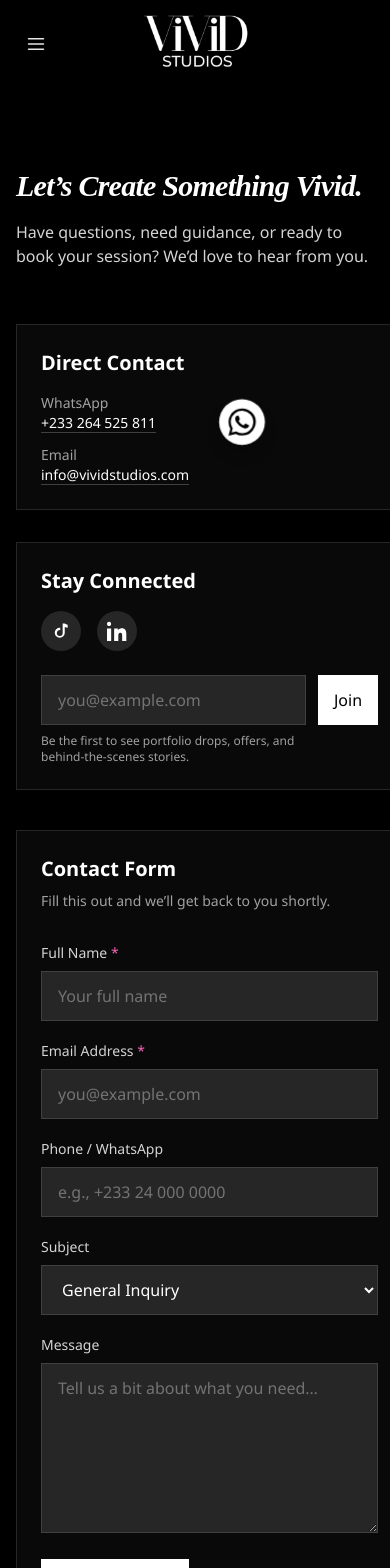
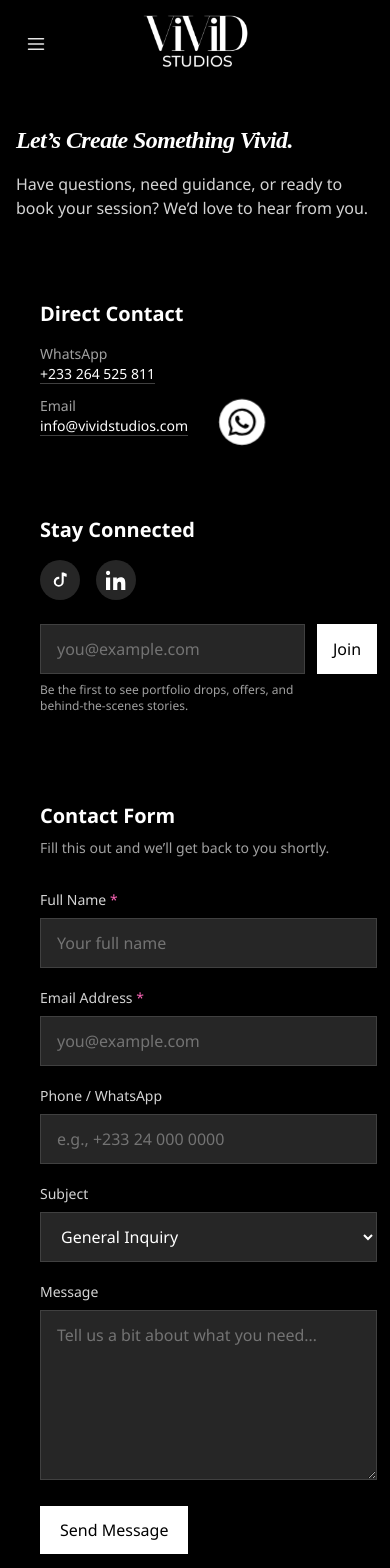
Before and after one commit to elijaharhinful/vivid-studios, a React (Vite) app: page /contact in a window 390 px wide. Shown: the top 1568 px of the page. Built offline with nearby package versions, Linux system fonts and the light colour scheme; a web font is replaced by a local one.

Commit message:
chore: removed borders on contact page

```diff
--- a/src/pages/Contact.tsx
+++ b/src/pages/Contact.tsx
@@ -16,9 +16,9 @@ export default function Contact() {
       <Navigation />
 
       {/* Hero */}
-      <section className="relative overflow-hidden pt-18 pb-14 sm:pt-22 sm:pb-20">
+      <section className="relative overflow-hidden pt-7 pb-14 sm:pt-22 sm:pb-20">
         <div className="container mx-auto px-4 max-w-6xl relative">
-          <h1 className="text-3xl sm:text-5xl font-display italic font-bold tracking-tight text-white">
+          <h1 className="text-2xl sm:text-5xl font-display italic font-bold tracking-tight text-white">
             Let’s Create Something Vivid.
           </h1>
           <p className="mt-4 max-w-3xl text-base sm:text-lg text-neutral-300">
@@ -34,7 +34,7 @@ export default function Contact() {
           {/* Left: Direct contact + social + newsletter */}
           <aside className="lg:col-span-1 space-y-8">
             {/* Card: Direct Contact */}
-            <div className="border border-neutral-800 bg-neutral-900/40 p-6">
+            <div className="p-6">
               <h2 className="text-xl font-semibold text-white">
                 Direct Contact
               </h2>
@@ -63,7 +63,7 @@ export default function Contact() {
             </div>
 
             {/* Card: Stay Connected */}
-            <div className="border border-neutral-800 bg-neutral-900/40 p-6">
+            <div className="p-6">
               <h2 className="text-xl font-semibold text-white">
                 Stay Connected
               </h2>
@@ -131,7 +131,7 @@ export default function Contact() {
 
           {/* Right: Form */}
           <div className="lg:col-span-2">
-            <div className="border border-neutral-800 bg-neutral-900/40 p-6 sm:p-8">
+            <div className="p-6 sm:p-8">
               <h2 className="text-xl font-semibold text-white">Contact Form</h2>
               <p className="mt-2 text-sm text-neutral-400">
                 Fill this out and we’ll get back to you shortly.
```
